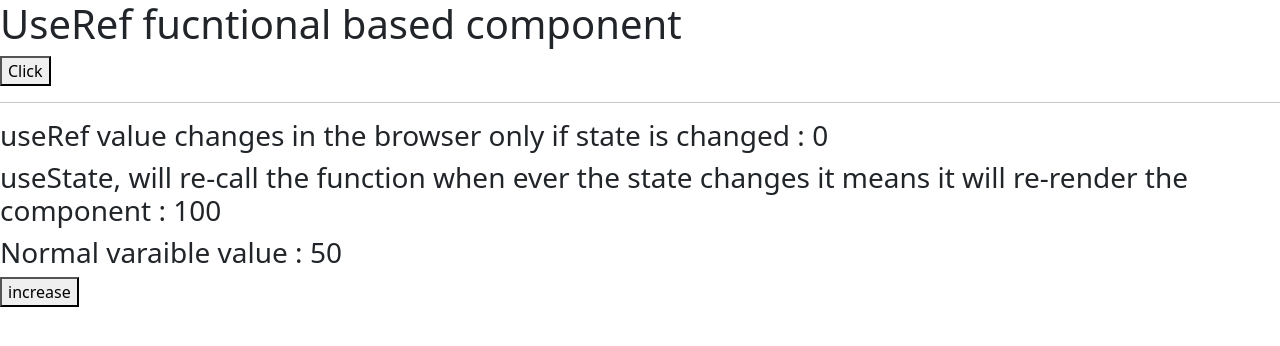
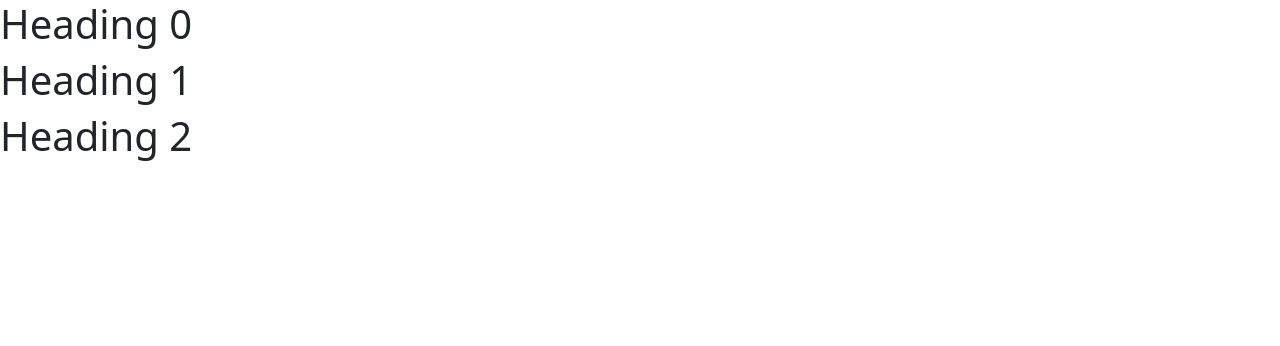
Before and after one commit to sainath-07/reactClasses, a React (Create React App) app: page / in a window 1280 px wide. Shown: the top 346 px of the page. Built offline with nearby package versions, Linux system fonts and the light colour scheme.

Commit message:
useRef_completed

```diff
--- a/src/App.js
+++ b/src/App.js
@@ -1,9 +1,9 @@
-import Userefhook from "./ReactCourse/Functional component hooks/useRef/useRef1";
+import UseRef2 from "./ReactCourse/Functional component hooks/useRef/useRef2";
 
 const Render=()=>{
    return(
     <>
-    <Userefhook/>
+    <UseRef2/>
     </>
    )
 }
--- /dev/null
+++ b/src/ReactCourse/Functional component hooks/useRef/useRef2.css
@@ -0,0 +1,4 @@
+.primary{
+    background-color: black;
+    color: white;
+}
--- /dev/null
+++ b/src/ReactCourse/Functional component hooks/useRef/useRef2.jsx
@@ -0,0 +1,53 @@
+import { useRef } from "react";
+import "./useRef2.css"
+
+const UseRef2 = () => {
+  let headings = useRef([]);
+  console.log(headings)
+
+
+  const changecolor=(e)=>{
+
+      for(let each of headings.current){
+         each.classList.remove('primary')
+        }
+        e.target.classList.add('primary')
+        console.log(e.target)
+        console.log(e)
+    }
+
+  return (
+    <>
+      <h1 ref={(currentele) => (headings.current[0] = currentele)}
+
+       onClick={(addclass)=>{
+         changecolor(addclass)
+       }}
+
+      >
+        Heading 0
+      </h1>
+      <h1 ref={(currentele) => (headings.current[1] = currentele)}
+
+       onClick={(addclass)=>{
+         changecolor(addclass)
+       }}
+
+      >
+        Heading 1
+      </h1>
+      <h1 ref={(currentele) => (headings.current[2] = currentele)}
+
+       onClick={(addclass)=>{
+         changecolor(addclass)
+       }}
+
+      >
+        Heading 2
+      </h1>
+
+
+    </>
+  );
+};
+export default UseRef2;
```
